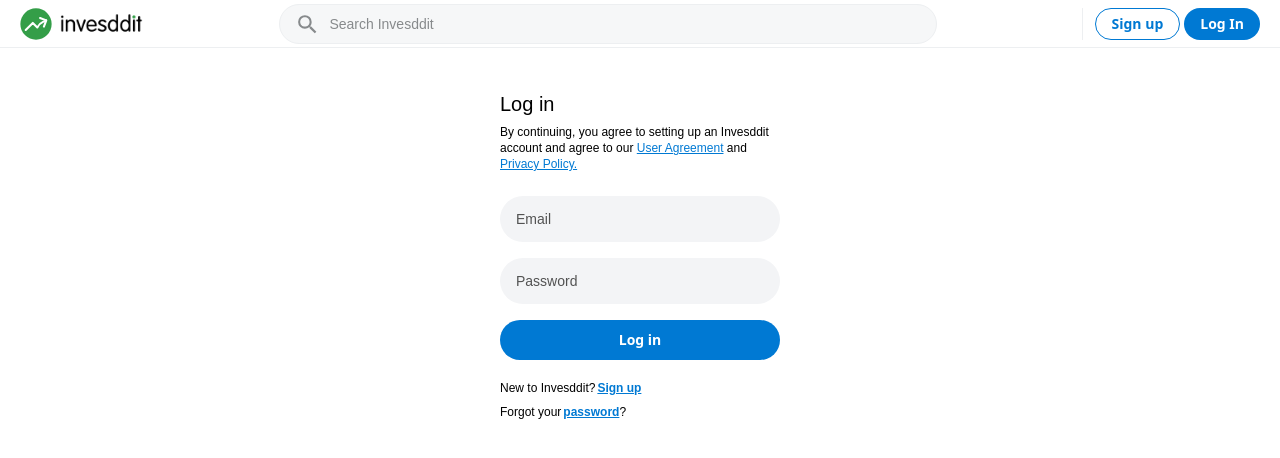
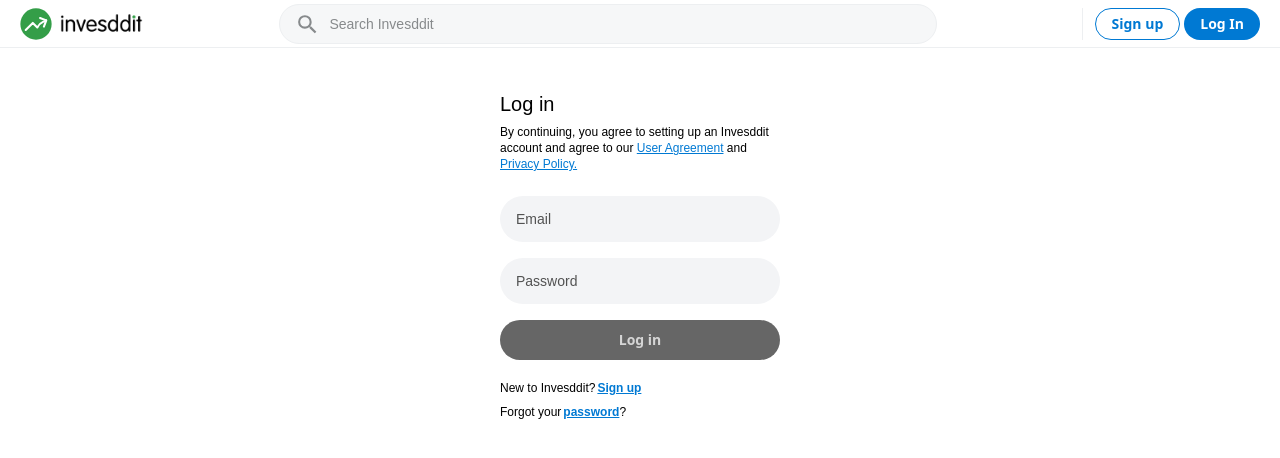
Before and after one commit to ayrt-n/invesddit, a React (Create React App) app: page /login in a window 1280 px wide. Shown: the top 458 px of the page. Built offline with nearby package versions, Linux system fonts and the light colour scheme; what tailwind-gradient-mask-image would draw is missing.

Commit message:
Adjust button attributes on submit to disable

```diff
--- a/src/components/LoginForm.js
+++ b/src/components/LoginForm.js
@@ -59,12 +59,12 @@ function LoginForm({ links }) {
         validate={validate}
         onSubmit={handleLogin}
       >
-        {formik => (
-          <form onSubmit={formik.handleSubmit}>
+        {({ isValid, dirty, isSubmitting, handleSubmit }) => (
+          <form onSubmit={handleSubmit}>
             <LoginInput label="Email" name="email" id="email" type="text" />
             <LoginInput label="Password" name="password" id="password" type="password" />
             {errorMessage && <ErrorMessage>{errorMessage}</ErrorMessage>}
-            <LoginButton>
+            <LoginButton disabled={!isValid || !dirty || isSubmitting}>
               Log in
             </LoginButton>
           </form>
--- a/src/components/SignUpForm.js
+++ b/src/components/SignUpForm.js
@@ -47,7 +47,7 @@ function SignUpForm({ callToAction, links }) {
   // On submit send API request to register user
   // If success, redirect to login with success message
   // Otherwise, display error message
-  const handleRegister = (values, { setSubmitting, setStatus }) => {
+  const handleRegister = (values, { setSubmitting }) => {
     createAccount(values.email, values.username, values.password, values.passwordConfirmation)
     .then((data) => {
       if (data.success) {
```
